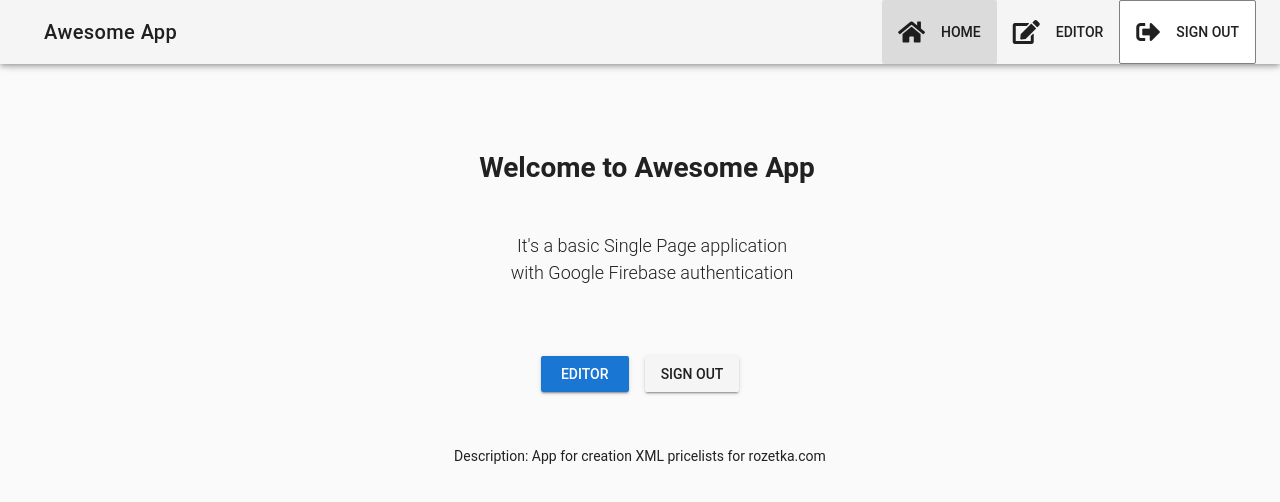
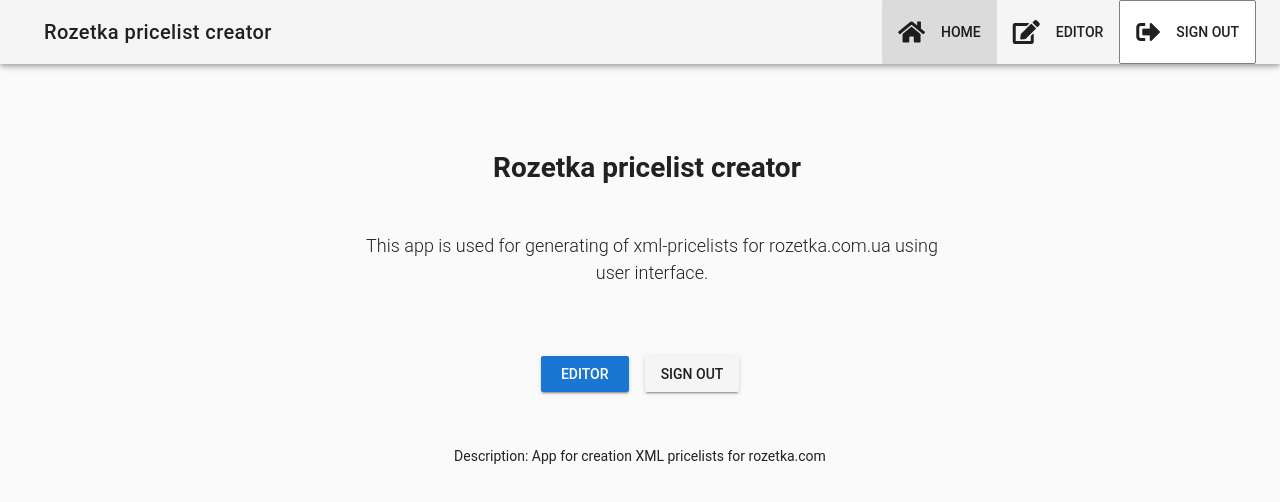
Before and after one commit to andriyvl/rozetka-pricelist-creator, a Vue app: page / in a window 1280 px wide. Shown: the top 502 px of the page. Built offline with nearby package versions, Linux system fonts and the light colour scheme; no server answers; sample sign-in values are in the browser's storage; a small style sheet from the web is missing.

Commit message:
titles changed

```diff
--- a/src/App.vue
+++ b/src/App.vue
@@ -62,7 +62,7 @@
 export default {
   data () {
     return {
-      appTitle: 'Awesome App',
+      appTitle: 'Rozetka pricelist creator',
       sidebar: false
     }
   },
--- a/src/components/Home.vue
+++ b/src/components/Home.vue
@@ -2,12 +2,11 @@
   <v-container fluid>
     <v-layout row wrap>
       <v-flex xs12 class="text-xs-center" mt-5>
-        <h1>Welcome to Awesome App</h1>
+        <h1>Rozetka pricelist creator</h1>
       </v-flex>
       <v-flex xs12 sm6 offset-sm3 mt-3>
         <blockquote class="blockquote text-xs-center">
-          It's a basic Single Page application <br>
-          with Google Firebase authentication
+          This app is used for generating of xml-pricelists for rozetka.com.ua using user interface.
         </blockquote>
       </v-flex>
 
```
